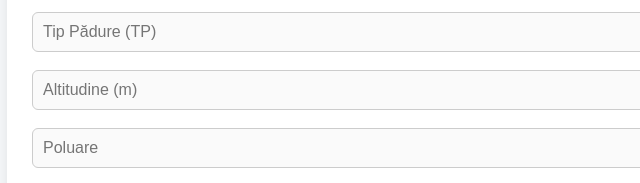
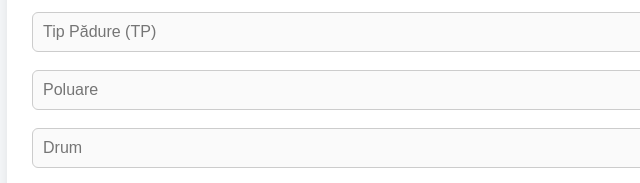
Before and after one commit to feldyb/Fisa-carnet, a plain HTML site: page index.html in a window 1280 px wide. Shown: the part 601-784 px from the top of the page, 183-823 px from the left. Drawn offline with nearby package versions, Linux system fonts and the light colour scheme.

Commit message:
Update index.html

```diff
--- a/index.html
+++ b/index.html
@@ -22,7 +22,6 @@
     <input id="suprafata" placeholder="Suprafață (ha)" />
     <input id="fond" placeholder="Fond Funciar" />
     <input id="tp" placeholder="Tip Pădure (TP)" />
-    <input id="altitudine" placeholder="Altitudine (m)" />
     <input id="poluare" placeholder="Poluare" />
     <input id="drum" placeholder="Drum" />
     <input id="distanta" placeholder="Distanță (m)" />
```
